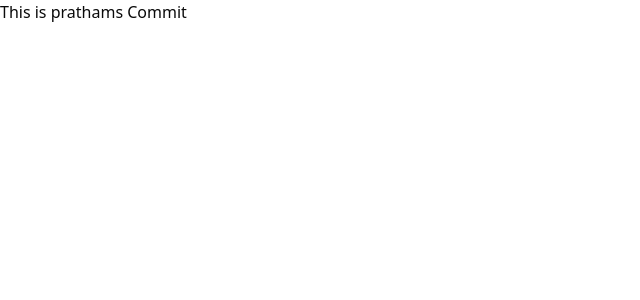
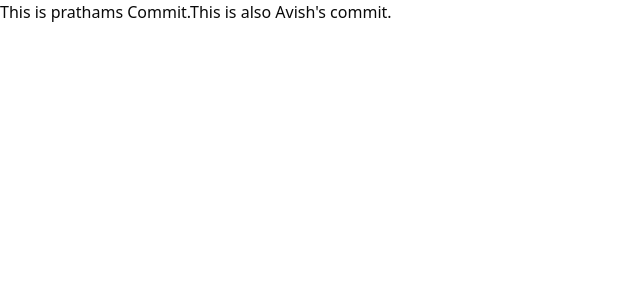
Before and after one commit to CodeWithInferno/notes, a Next.js app: page / in a window 1280 px wide. Shown: the top 300 px of the page, without its empty margins (0-640 px from the left). Built offline with nearby package versions, Linux system fonts and the light colour scheme.

Commit message:
this is phase 1

```diff
--- a/src/app/page.js
+++ b/src/app/page.js
@@ -3,7 +3,7 @@ import Image from "next/image";
 export default function Home() {
   return (
     <div>
-      This is prathams Commit
+      This is prathams Commit.This is also Avish's commit.
     </div>
   );
 }
```
